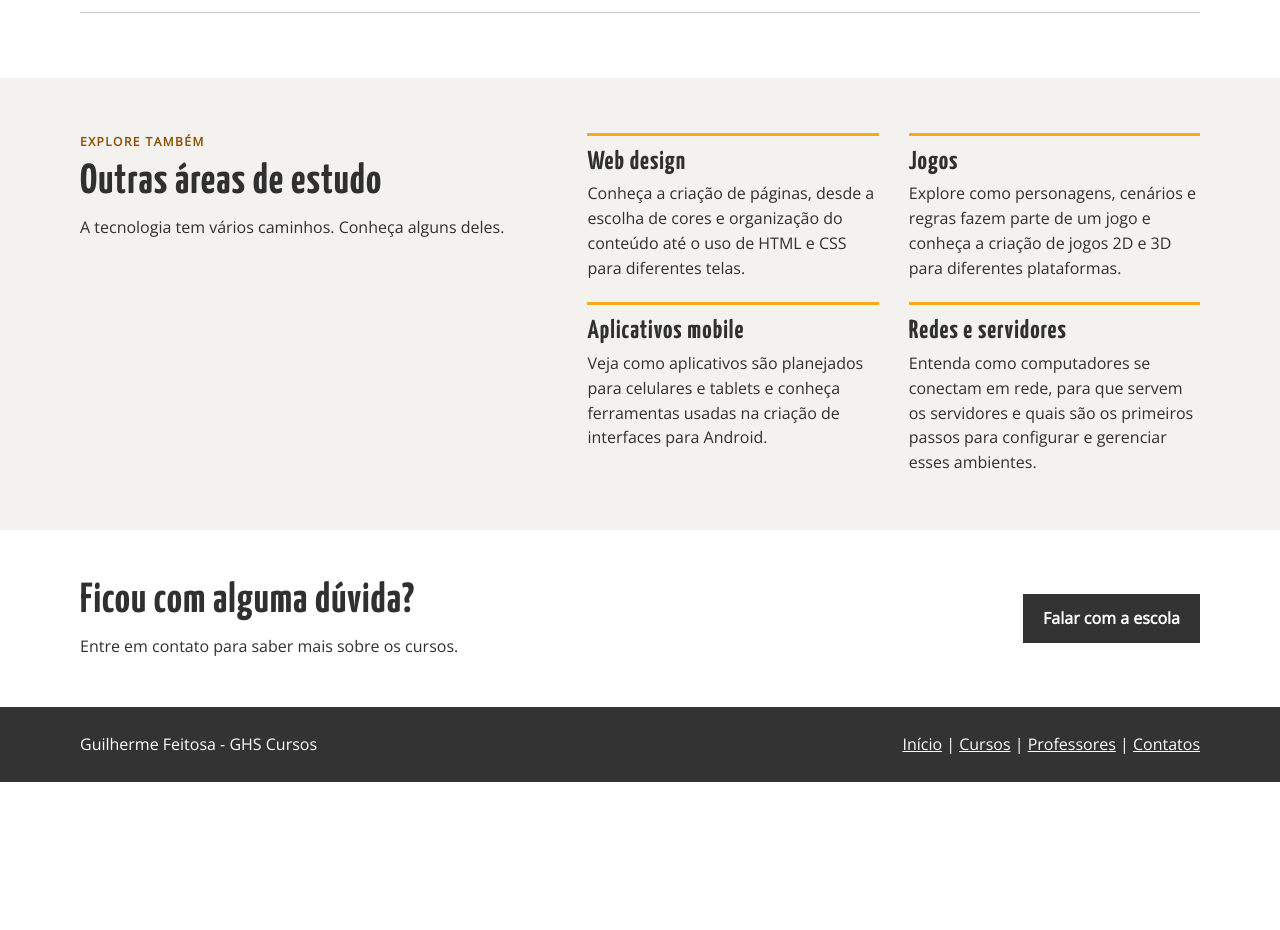
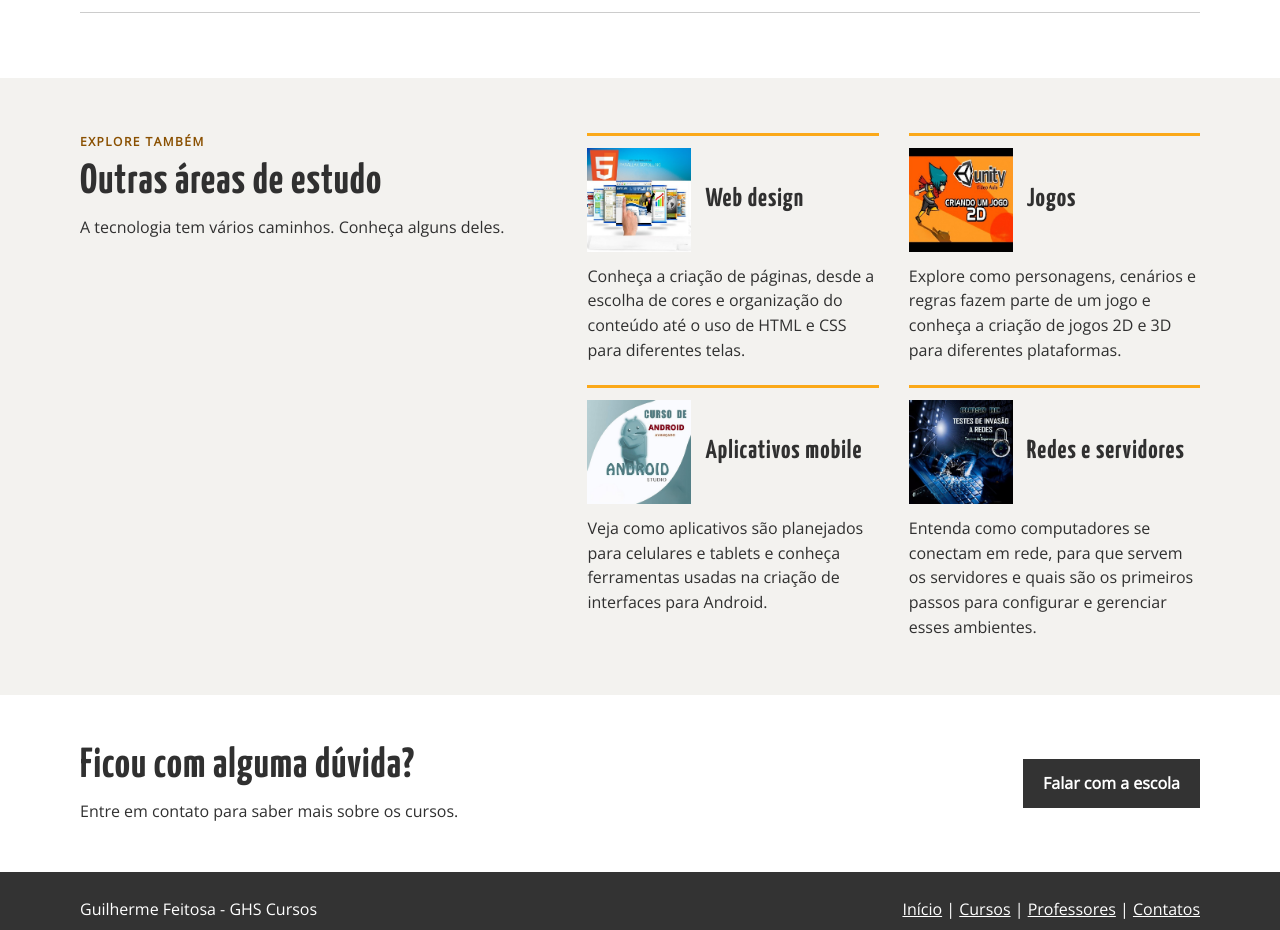
Before and after one commit to Guihfeitosa/Site---Escola-de-cursos, a plain HTML site: page curso.html in a window 1280 px wide. Shown: the part 1200-2130 px from the top of the page. Before the commit the page ends 1982 px from the top, so only its background shows below. Drawn offline with nearby package versions, Linux system fonts and the light colour scheme.

Commit message:
Adicionar imagens às áreas
Co-authored-by: arena-agent <297053741+arena-agent@users.noreply.github.com>

```diff
--- a/css/catalogo.css
+++ b/css/catalogo.css
@@ -56,7 +56,9 @@ a:focus-visible, button:focus-visible, input:focus-visible { outline: 3px solid
 .areas_conteudo { display: grid; grid-template-columns: 1fr 1.4fr; gap: 70px; }
 .areas_lista { display: grid; grid-template-columns: repeat(2, 1fr); gap: 22px 30px; }
 .areas_lista > div { border-top: 3px solid #fba919; padding-top: 12px; }
-.areas_lista h3 { font-size: 26px; margin: 0 0 5px; }
+.area_cabecalho { display: flex; flex-wrap: wrap; align-items: center; gap: 14px; margin-bottom: 12px; }
+.area_cabecalho img { width: 104px; height: 104px; object-fit: contain; flex-shrink: 0; }
+.areas_lista h3 { font-size: 26px; margin: 0; }
 .duvida { display: flex; align-items: center; justify-content: space-between; gap: 20px; padding: 48px 0; }
 
 /* Página de contatos */
--- a/curso.html
+++ b/curso.html
@@ -5,7 +5,7 @@
     <meta name="viewport" content="width=device-width, initial-scale=1.0">
     <meta name="description" content="Conheça os cursos de programação e tecnologia da GHS - Cursos.">
     <link rel="icon" href="img/escola.png" type="image/png">
-    <link rel="stylesheet" href="css/catalogo.css?v=2">
+    <link rel="stylesheet" href="css/catalogo.css?v=3">
     <title>GHS - Cursos</title>
 </head>
 <body>
@@ -72,10 +72,22 @@
             <div class="conteudo areas_conteudo">
                 <div><p class="marcador">EXPLORE TAMBÉM</p><h2>Outras áreas de estudo</h2><p>A tecnologia tem vários caminhos. Conheça alguns deles.</p></div>
                 <div class="areas_lista">
-                    <div><h3>Web design</h3><p>Conheça a criação de páginas, desde a escolha de cores e organização do conteúdo até o uso de HTML e CSS para diferentes telas.</p></div>
-                    <div><h3>Jogos</h3><p>Explore como personagens, cenários e regras fazem parte de um jogo e conheça a criação de jogos 2D e 3D para diferentes plataformas.</p></div>
-                    <div><h3>Aplicativos mobile</h3><p>Veja como aplicativos são planejados para celulares e tablets e conheça ferramentas usadas na criação de interfaces para Android.</p></div>
-                    <div><h3>Redes e servidores</h3><p>Entenda como computadores se conectam em rede, para que servem os servidores e quais são os primeiros passos para configurar e gerenciar esses ambientes.</p></div>
+                    <div>
+                        <div class="area_cabecalho"><img src="img/catweb.jpg" alt="Ilustração sobre web design" width="104" height="104"><h3>Web design</h3></div>
+                        <p>Conheça a criação de páginas, desde a escolha de cores e organização do conteúdo até o uso de HTML e CSS para diferentes telas.</p>
+                    </div>
+                    <div>
+                        <div class="area_cabecalho"><img src="img/catjogos.jpg" alt="Ilustração sobre programação de jogos" width="104" height="104"><h3>Jogos</h3></div>
+                        <p>Explore como personagens, cenários e regras fazem parte de um jogo e conheça a criação de jogos 2D e 3D para diferentes plataformas.</p>
+                    </div>
+                    <div>
+                        <div class="area_cabecalho"><img src="img/catapp.jpg" alt="Ilustração sobre aplicativos mobile" width="104" height="104"><h3>Aplicativos mobile</h3></div>
+                        <p>Veja como aplicativos são planejados para celulares e tablets e conheça ferramentas usadas na criação de interfaces para Android.</p>
+                    </div>
+                    <div>
+                        <div class="area_cabecalho"><img src="img/catredes.jpg" alt="Ilustração sobre redes e servidores" width="104" height="104"><h3>Redes e servidores</h3></div>
+                        <p>Entenda como computadores se conectam em rede, para que servem os servidores e quais são os primeiros passos para configurar e gerenciar esses ambientes.</p>
+                    </div>
                 </div>
             </div>
         </section>
```
